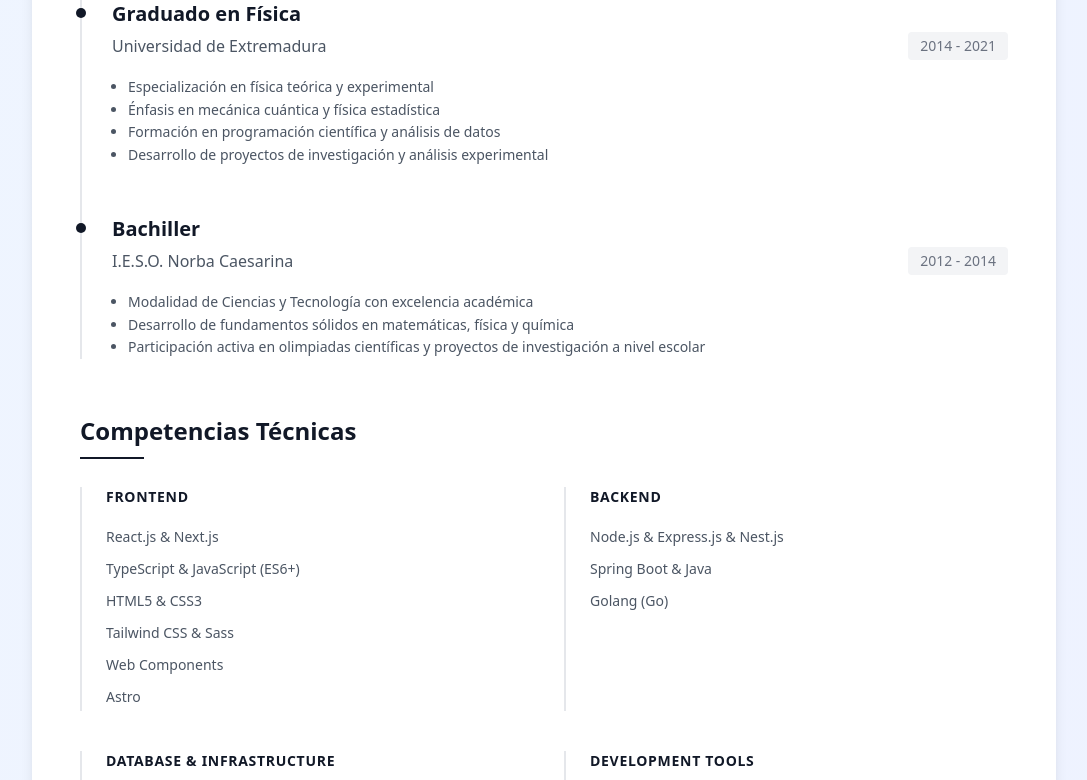
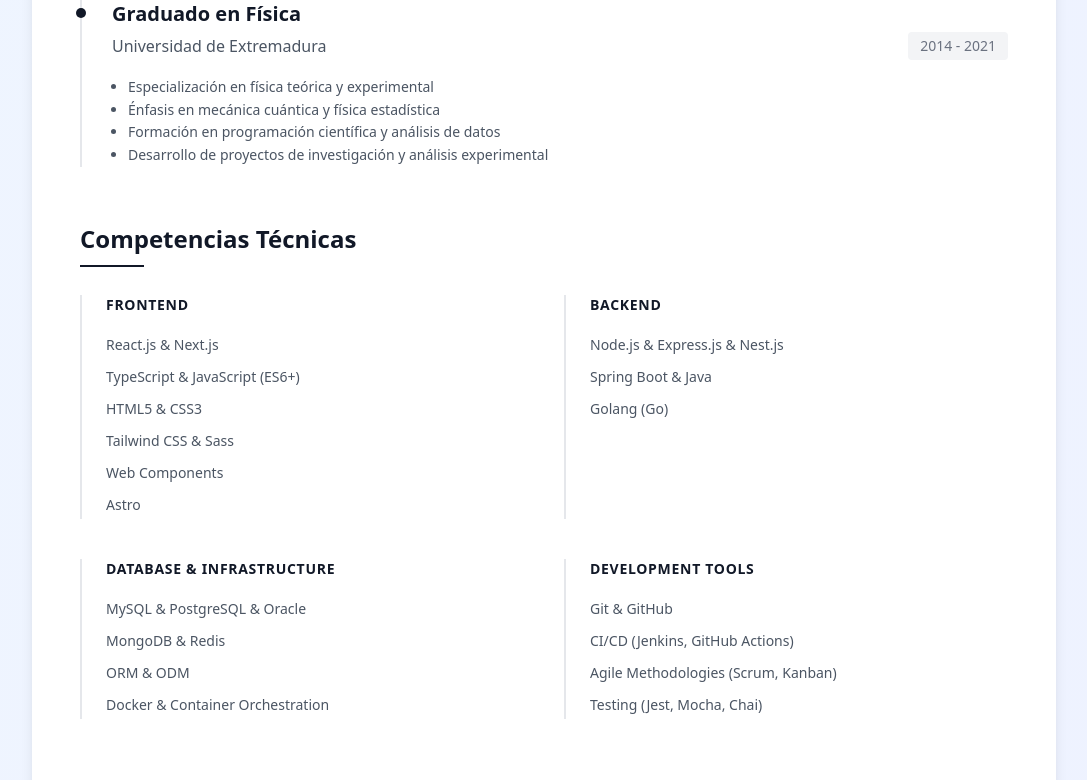
Before and after one commit to veriel-dev/web-minimalista, a React (Vite) app: page /curriculum-vitae in a window 1280 px wide. Shown: the part 2294-3074 px from the top of the page, without its empty margins (96-1183 px from the left). Built offline with nearby package versions, Linux system fonts and the light colour scheme.

Commit message:
feat: Changes text

```diff
--- a/src/data/pages/cv.ts
+++ b/src/data/pages/cv.ts
@@ -103,16 +103,16 @@
           'Desarrollo de proyectos de investigación y análisis experimental',
         ],
       },
-      {
-        item: 'Bachiller',
-        company: 'I.E.S.O. Norba Caesarina',
-        period: '2012 - 2014',
-        expertise: [
-          'Modalidad de Ciencias y Tecnología con excelencia académica',
-          'Desarrollo de fundamentos sólidos en matemáticas, física y química',
-          'Participación activa en olimpiadas científicas y proyectos de investigación a nivel escolar',
-        ],
-      },
+      // {
+      //   item: 'Bachiller',
+      //   company: 'I.E.S.O. Norba Caesarina',
+      //   period: '2012 - 2014',
+      //   expertise: [
+      //     'Modalidad de Ciencias y Tecnología con excelencia académica',
+      //     'Desarrollo de fundamentos sólidos en matemáticas, física y química',
+      //     'Participación activa en olimpiadas científicas y proyectos de investigación a nivel escolar',
+      //   ],
+      // },
     ],
     isEducation: true,
   },
--- a/src/data/pages/home.ts
+++ b/src/data/pages/home.ts
@@ -329,8 +329,8 @@
   contactSetion: {
     title: 'Contacto',
     subTitles: {
-      one: '!Hablemos!',
-      two: 'Gracias por visitar mi sitio web !',
+      one: '¡Hablemos!',
+      two: 'Gracias por visitar mi sitio web',
     },
     description:
       'Espero que hayas disfrutado explorando mi trabajo y que hayas obtenido una idea clara de mis habilidades y experiencia.',
--- a/src/data/projects.ts
+++ b/src/data/projects.ts
@@ -2,23 +2,23 @@
 
 const projects: TypeProject[] = [
   /* Portfolio Antiguo */
-  {
-    title: 'Portfolio',
-    description: 'Mi actual web hasta el día de hoy',
-    technologies: ['React', 'Node', 'Next.js', 'NodeMailer', 'FramerMotion', 'Tailwind'],
-    featured: true,
-    stats: {
-      stars: 24,
-      forks: 8,
-      startDate: '2024-01',
-      lastUpdate: '2 días',
-    },
-    proyectType: 'frontend',
-    github: 'https://github.com/veriel-dev/01-portfolio',
-    demo: 'https://01-portfolio-samuraidevord.vercel.app/',
-    img: '/img/portfolio_preview.png',
-    status: 'completed',
-  },
+  // {
+  //   title: 'Portfolio',
+  //   description: 'Mi actual web hasta el día de hoy',
+  //   technologies: ['React', 'Node', 'Next.js', 'NodeMailer', 'FramerMotion', 'Tailwind'],
+  //   featured: true,
+  //   stats: {
+  //     stars: 24,
+  //     forks: 8,
+  //     startDate: '2024-01',
+  //     lastUpdate: '2 días',
+  //   },
+  //   proyectType: 'frontend',
+  //   github: 'https://github.com/veriel-dev/01-portfolio',
+  //   demo: 'https://01-portfolio-samuraidevord.vercel.app/',
+  //   img: '/img/portfolio_preview.png',
+  //   status: 'completed',
+  // },
   /* Clone Spring MVC */
   {
     title: 'Clone Spring MVC',
```
